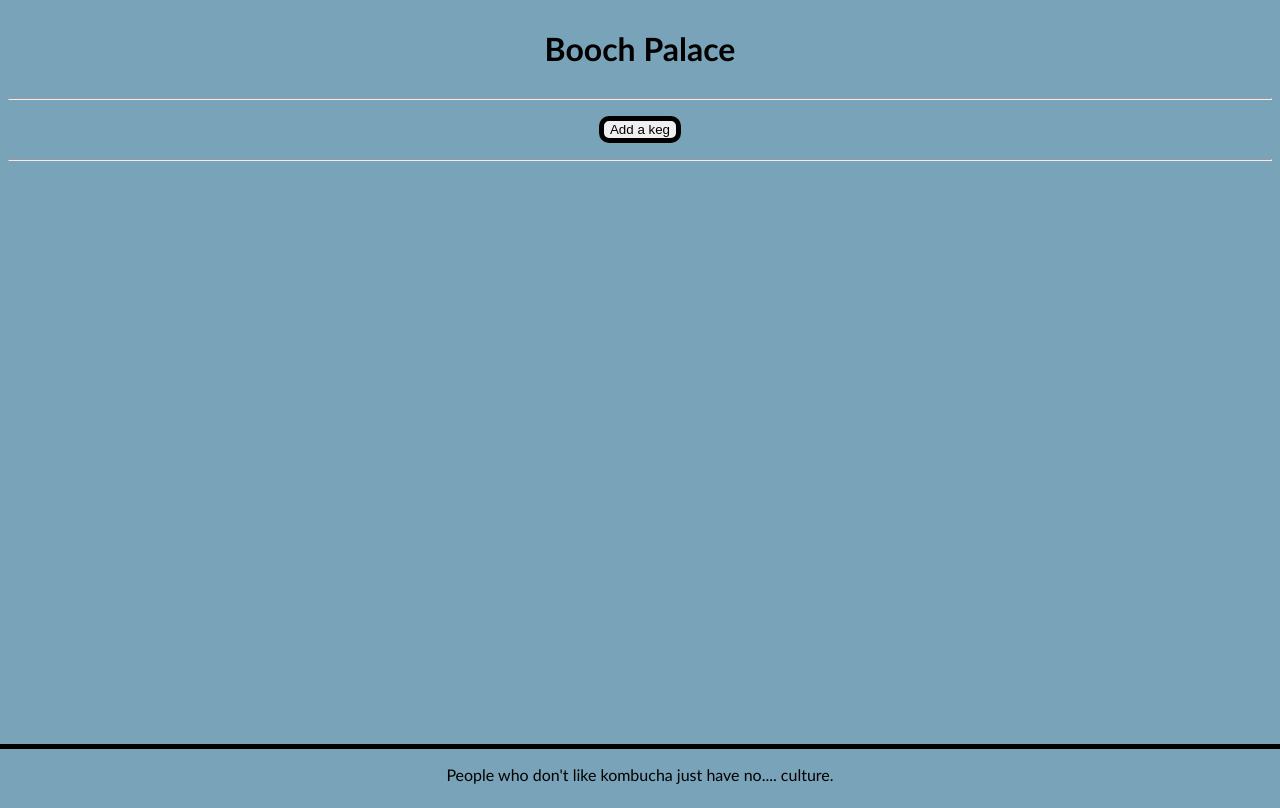
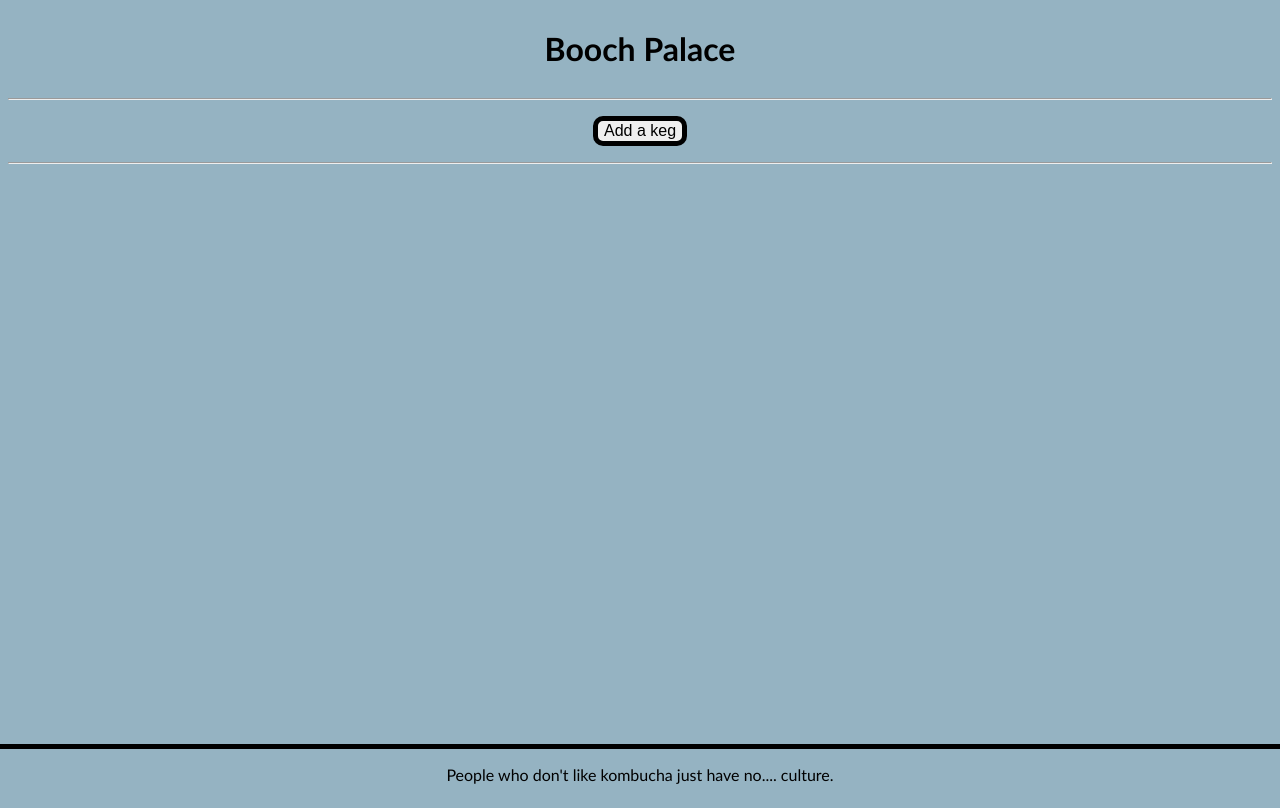
Before and after one commit to fractalscape13/Tap-Room, a React (Create React App) app: page / in a window 1280 px wide. Built offline with nearby package versions, Linux system fonts and the light colour scheme.

Commit message:
update background color

```diff
--- a/src/index.css
+++ b/src/index.css
@@ -3,7 +3,7 @@ body, html {
 }
 
 body {
-  background-color: rgb(121, 163, 184);
+  background-color: rgb(149, 179, 194);
   text-align: center;
   font-family: 'Gill Sans', 'Gill Sans MT', Calibri, 'Trebuchet MS', sans-serif;
 }
@@ -23,6 +23,7 @@ button {
   margin: 8px;
   border: 5px solid black;
   border-radius: 10px;
+  font-size: 100%;
 }
 
 button:hover {
@@ -31,6 +32,12 @@ button:hover {
   border: 5px solid gray;
 }
 
+.sellBtn {
+  font-size: 75%;
+  background-color: rgba(248, 138, 177, 0.342);
+  margin: 0;
+}
+
 .clickable:hover {
   cursor: pointer;
   opacity: .6;
```
